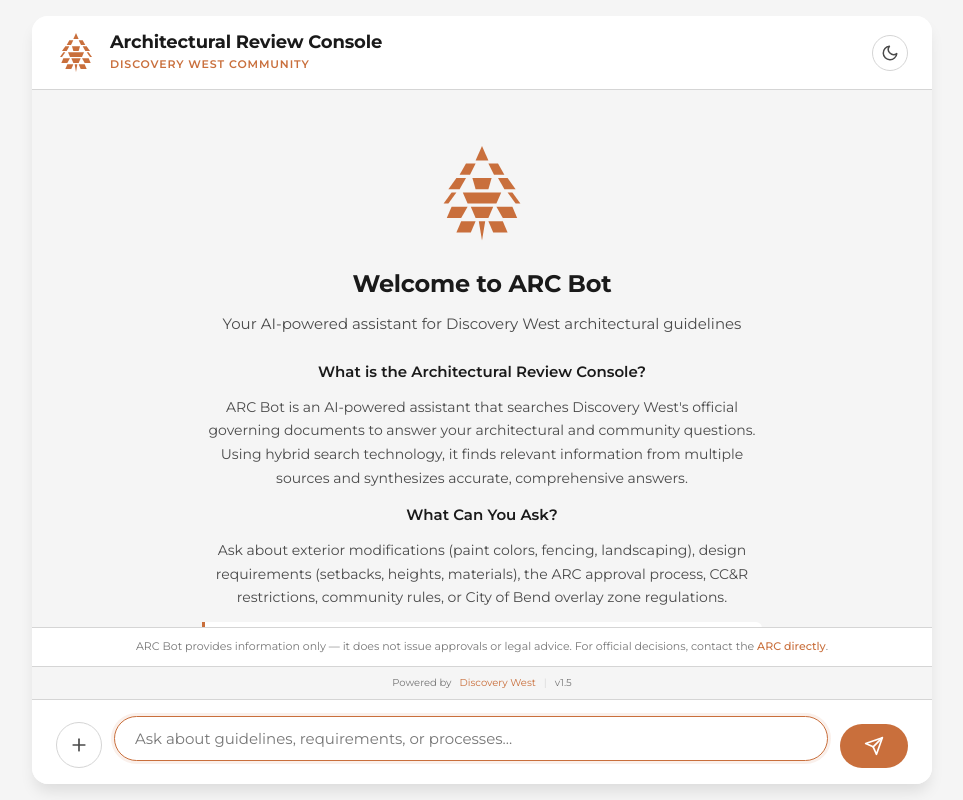
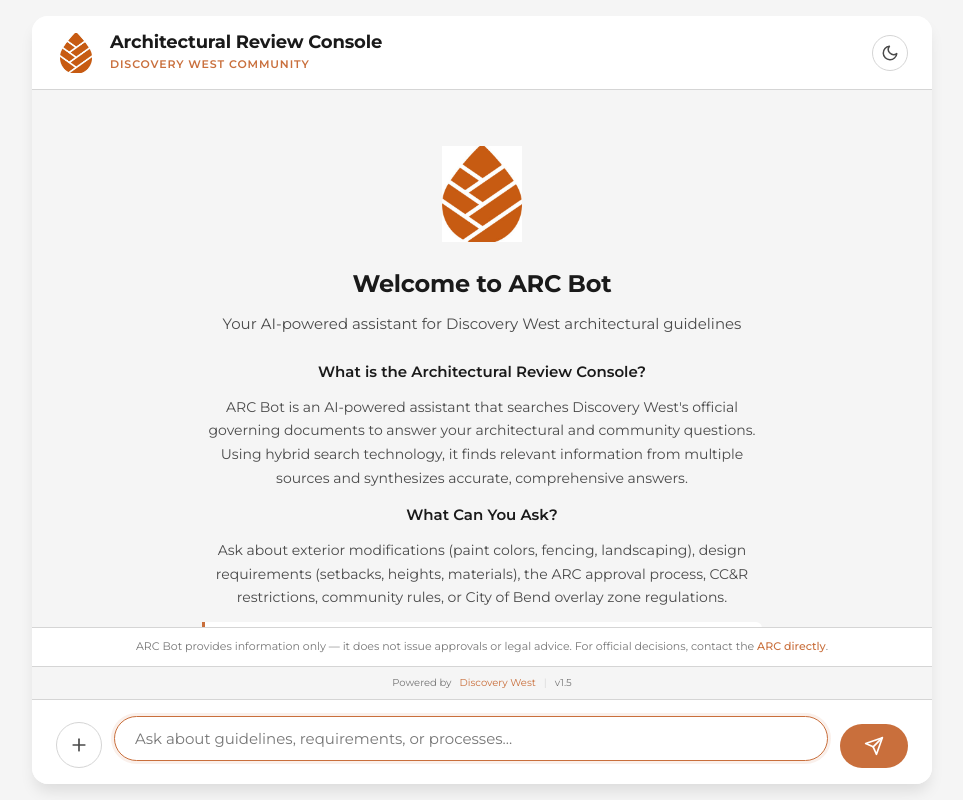
Before and after one commit to grysngrhm-tech/arc-bot, a plain HTML site: page index.html in a window 1280 px wide. Both pictures are taken after a click on the button 237 px from the left and 745 px from the top of the page. Shown: the whole page, without its empty margins (158-1121 px from the left). Drawn offline with Linux system fonts and the light colour scheme.

Commit message:
Use official Discovery West pinecone logo

```diff
--- a/index.html
+++ b/index.html
@@ -1220,31 +1220,7 @@
     <header class="header">
       <div class="header-brand">
         <!-- Official Discovery West Pinecone Logo -->
-        <svg class="header-icon" xmlns="http://www.w3.org/2000/svg" viewBox="0 0 100 120" fill="#c96f3c">
-          <!-- Top tip -->
-          <path d="M50 0 L58 18 L42 18 Z"/>
-          <!-- Row 2 - two angled segments -->
-          <path d="M42 22 L35 36 L22 36 L30 22 Z"/>
-          <path d="M58 22 L70 22 L78 36 L65 36 Z"/>
-          <!-- Row 3 - three segments -->
-          <path d="M30 40 L22 54 L8 54 L18 40 Z"/>
-          <path d="M38 40 L62 40 L58 54 L42 54 Z"/>
-          <path d="M70 40 L82 40 L92 54 L78 54 Z"/>
-          <!-- Row 4 - three segments -->
-          <path d="M18 58 L8 72 L2 72 L12 58 Z"/>
-          <path d="M26 58 L74 58 L68 72 L32 72 Z"/>
-          <path d="M82 58 L88 58 L98 72 L92 72 Z"/>
-          <!-- Row 5 - two segments -->
-          <path d="M12 76 L32 76 L24 90 L6 90 Z"/>
-          <path d="M68 76 L88 76 L94 90 L76 90 Z"/>
-          <!-- Row 6 - center -->
-          <path d="M36 76 L64 76 L58 90 L42 90 Z"/>
-          <!-- Bottom segments -->
-          <path d="M24 94 L42 94 L36 108 L18 108 Z"/>
-          <path d="M58 94 L76 94 L82 108 L64 108 Z"/>
-          <!-- Bottom tip -->
-          <path d="M46 94 L54 94 L50 118 Z"/>
-        </svg>
+        <img class="header-icon header-logo" src="assets/pinecone-logo.png.jpg" alt="Discovery West Logo">
         <div class="header-titles">
           <h1>Architectural Review Console</h1>
           <span class="header-subtitle">Discovery West Community</span>
@@ -1275,31 +1251,7 @@
       <div class="welcome-panel" id="welcomePanel">
         <div class="welcome-header">
           <!-- Official Discovery West Pinecone Logo -->
-          <svg class="welcome-icon" xmlns="http://www.w3.org/2000/svg" viewBox="0 0 100 120" fill="#c96f3c">
-            <!-- Top tip -->
-            <path d="M50 0 L58 18 L42 18 Z"/>
-            <!-- Row 2 - two angled segments -->
-            <path d="M42 22 L35 36 L22 36 L30 22 Z"/>
-            <path d="M58 22 L70 22 L78 36 L65 36 Z"/>
-            <!-- Row 3 - three segments -->
-            <path d="M30 40 L22 54 L8 54 L18 40 Z"/>
-            <path d="M38 40 L62 40 L58 54 L42 54 Z"/>
-            <path d="M70 40 L82 40 L92 54 L78 54 Z"/>
-            <!-- Row 4 - three segments -->
-            <path d="M18 58 L8 72 L2 72 L12 58 Z"/>
-            <path d="M26 58 L74 58 L68 72 L32 72 Z"/>
-            <path d="M82 58 L88 58 L98 72 L92 72 Z"/>
-            <!-- Row 5 - two segments -->
-            <path d="M12 76 L32 76 L24 90 L6 90 Z"/>
-            <path d="M68 76 L88 76 L94 90 L76 90 Z"/>
-            <!-- Row 6 - center -->
-            <path d="M36 76 L64 76 L58 90 L42 90 Z"/>
-            <!-- Bottom segments -->
-            <path d="M24 94 L42 94 L36 108 L18 108 Z"/>
-            <path d="M58 94 L76 94 L82 108 L64 108 Z"/>
-            <!-- Bottom tip -->
-            <path d="M46 94 L54 94 L50 118 Z"/>
-          </svg>
+          <img class="welcome-icon welcome-logo" src="assets/pinecone-logo.png.jpg" alt="Discovery West Logo">
           <h2>Welcome to ARC Bot</h2>
           <p class="welcome-tagline">Your AI-powered assistant for Discovery West architectural guidelines</p>
         </div>
@@ -1449,31 +1401,7 @@
       chatArea.innerHTML = `
         <div class="welcome-panel" id="welcomePanel">
           <div class="welcome-header">
-            <svg class="welcome-icon" xmlns="http://www.w3.org/2000/svg" viewBox="0 0 100 120" fill="#c96f3c">
-              <!-- Top tip -->
-              <path d="M50 0 L58 18 L42 18 Z"/>
-              <!-- Row 2 - two angled segments -->
-              <path d="M42 22 L35 36 L22 36 L30 22 Z"/>
-              <path d="M58 22 L70 22 L78 36 L65 36 Z"/>
-              <!-- Row 3 - three segments -->
-              <path d="M30 40 L22 54 L8 54 L18 40 Z"/>
-              <path d="M38 40 L62 40 L58 54 L42 54 Z"/>
-              <path d="M70 40 L82 40 L92 54 L78 54 Z"/>
-              <!-- Row 4 - three segments -->
-              <path d="M18 58 L8 72 L2 72 L12 58 Z"/>
-              <path d="M26 58 L74 58 L68 72 L32 72 Z"/>
-              <path d="M82 58 L88 58 L98 72 L92 72 Z"/>
-              <!-- Row 5 - two segments -->
-              <path d="M12 76 L32 76 L24 90 L6 90 Z"/>
-              <path d="M68 76 L88 76 L94 90 L76 90 Z"/>
-              <!-- Row 6 - center -->
-              <path d="M36 76 L64 76 L58 90 L42 90 Z"/>
-              <!-- Bottom segments -->
-              <path d="M24 94 L42 94 L36 108 L18 108 Z"/>
-              <path d="M58 94 L76 94 L82 108 L64 108 Z"/>
-              <!-- Bottom tip -->
-              <path d="M46 94 L54 94 L50 118 Z"/>
-            </svg>
+            <img class="welcome-icon welcome-logo" src="assets/pinecone-logo.png.jpg" alt="Discovery West Logo">
             <h2>Welcome to ARC Bot</h2>
             <p class="welcome-tagline">Your AI-powered assistant for Discovery West architectural guidelines</p>
           </div>
```
Also changed, not shown: assets/pinecone-logo.png.jpg (added).
